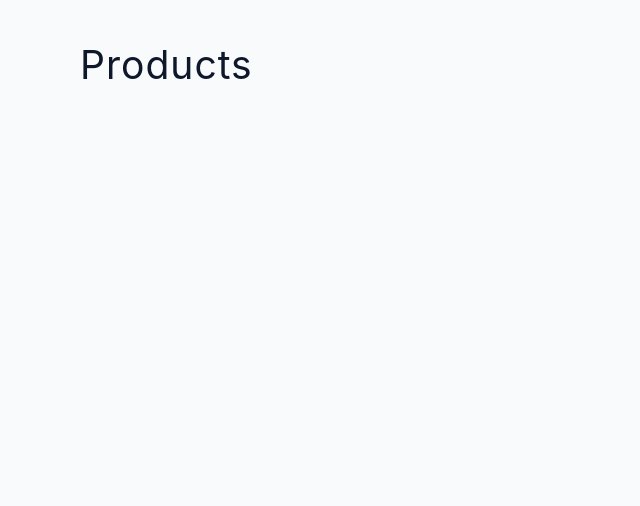
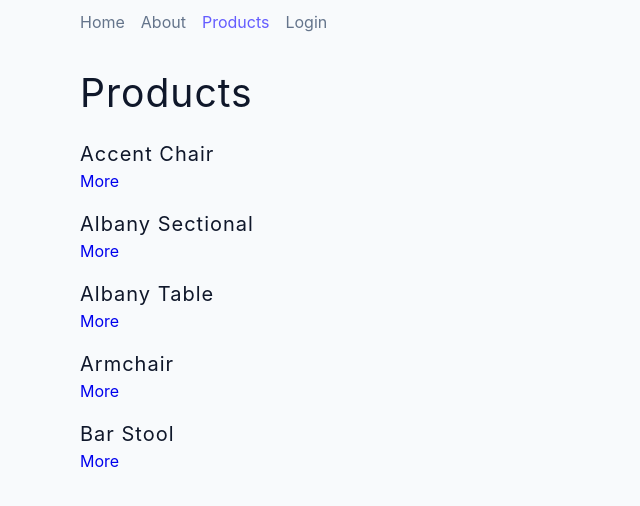
Before and after one commit to wadpas/cocktail-db-react, a React (Create React App) app: page /products in a window 1280 px wide. Shown: the top 506 px of the page, without its empty margins (0-640 px from the left). Built offline with nearby package versions, Linux system fonts and the light colour scheme.

Commit message:
finished routing

```diff
--- a/src/App.js
+++ b/src/App.js
@@ -1,16 +1,37 @@
 import { BrowserRouter, Routes, Route } from 'react-router-dom'
+import { useState } from 'react'
 
 import Home from './pages/Home'
 import About from './pages/About'
 import Products from './pages/Products'
+import Error from './pages/Error'
+import SharedLayout from './pages/SharedLayout'
+import SingleProduct from './pages/SingleProduct'
+import Dashboard from './pages/Dashboard'
+import Login from './pages/Login'
+import ProtectedRoute from './pages/ProtectedRoute'
 
 function App() {
+  const [user, setUser] = useState(null)
   return (
     <BrowserRouter>
       <Routes>
-        <Route path="/" element={<Home />} />
-        <Route path="/about" element={<About />} />
-        <Route path="/products" element={<Products />} />
+        <Route path="/" element={<SharedLayout />}>
+          <Route index element={<Home />} />
+          <Route path="/about" element={<About />} />
+          <Route path="/products" element={<Products />} />
+          <Route path="/products/:productId" element={<SingleProduct />} />
+          <Route path="/login" element={<Login setUser={setUser} />} />
+          <Route
+            path="/dashboard"
+            element={
+              <ProtectedRoute user={user}>
+                <Dashboard user={user} />
+              </ProtectedRoute>
+            }
+          />
+          <Route path="*" element={<Error />} />
+        </Route>
       </Routes>
     </BrowserRouter>
   )
--- /dev/null
+++ b/src/components/Navbar.js
@@ -0,0 +1,13 @@
+import { Link } from 'react-router-dom'
+
+const Navbar = () => {
+  return (
+    <nav className="navbar">
+      <Link to="/">Home</Link>
+      <Link to="/about">About</Link>
+      <Link to="/products">Products</Link>
+    </nav>
+  )
+}
+
+export default Navbar
--- /dev/null
+++ b/src/components/StyledNavbar.js
@@ -0,0 +1,30 @@
+import { NavLink } from 'react-router-dom'
+
+const Navbar = () => {
+  return (
+    <nav className="navbar">
+      <NavLink
+        to="/"
+        className={({ isActive }) => (isActive ? 'link active' : 'link')}>
+        Home
+      </NavLink>
+      <NavLink
+        to="/about"
+        className={({ isActive }) => (isActive ? 'link active' : 'link')}>
+        About
+      </NavLink>
+      <NavLink
+        to="/products"
+        className={({ isActive }) => (isActive ? 'link active' : 'link')}>
+        Products
+      </NavLink>
+      <NavLink
+        to="/login"
+        className={({ isActive }) => (isActive ? 'link active' : 'link')}>
+        Login
+      </NavLink>
+    </nav>
+  )
+}
+
+export default Navbar
--- a/src/pages/About.js
+++ b/src/pages/About.js
@@ -1,8 +1,13 @@
+import { Link } from 'react-router-dom'
+
 const About = () => {
   return (
-    <section className='section'>
+    <section className="section">
       <h2>About</h2>
+      <Link to="/" className="btn">
+        Home
+      </Link>
     </section>
-  );
-};
-export default About;
+  )
+}
+export default About
--- a/src/pages/Dashboard.js
+++ b/src/pages/Dashboard.js
@@ -1,8 +1,8 @@
-const Dashboard = () => {
+const Dashboard = ({ user }) => {
   return (
-    <section className='section'>
-      <h4>Dashboard</h4>
+    <section className="section">
+      <h4>Hello, {user?.name}</h4>
     </section>
-  );
-};
-export default Dashboard;
+  )
+}
+export default Dashboard
--- a/src/pages/Error.js
+++ b/src/pages/Error.js
@@ -1,8 +1,14 @@
+import { Link } from 'react-router-dom'
+
 const Error = () => {
   return (
-    <section className='section'>
-      <h2>Error</h2>
+    <section className="section">
+      <h2>404</h2>
+      <p>page not found</p>
+      <Link to="/" className="btn">
+        Home
+      </Link>
     </section>
-  );
-};
-export default Error;
+  )
+}
+export default Error
--- a/src/pages/Home.js
+++ b/src/pages/Home.js
@@ -1,8 +1,10 @@
 const Home = () => {
   return (
-    <section className='section'>
-      <h2>Home Page</h2>
-    </section>
-  );
-};
-export default Home;
+    <>
+      <section className="section">
+        <h2>home page</h2>
+      </section>
+    </>
+  )
+}
+export default Home
--- a/src/pages/Login.js
+++ b/src/pages/Login.js
@@ -1,45 +1,52 @@
-import { useState } from 'react';
-const Login = () => {
-  const [name, setName] = useState('');
-  const [email, setEmail] = useState('');
+import { useState } from 'react'
+import { useNavigate } from 'react-router-dom'
+
+const Login = ({ setUser }) => {
+  const [name, setName] = useState('')
+  const [email, setEmail] = useState('')
+
+  const navigate = useNavigate()
 
   const handleSubmit = async (e) => {
-    e.preventDefault();
-  };
+    e.preventDefault()
+    if (!name || !email) return
+    setUser({ name: name, email: email })
+    navigate('/dashboard')
+  }
 
   return (
-    <section className='section'>
-      <form className='form' onSubmit={handleSubmit}>
+    <section className="section">
+      <form className="form" onSubmit={handleSubmit}>
         <h5>login</h5>
-        <div className='form-row'>
-          <label htmlFor='name' className='form-label'>
+        <div className="form-row">
+          <label htmlFor="name" className="form-label">
             name
           </label>
           <input
-            type='text'
-            className='form-input'
-            id='name'
+            type="text"
+            className="form-input"
+            id="name"
             value={name}
             onChange={(e) => setName(e.target.value)}
           />
         </div>
-        <div className='form-row'>
-          <label htmlFor='email' className='form-label'>
+        <div className="form-row">
+          <label htmlFor="email" className="form-label">
             email
           </label>
           <input
-            type='email'
-            className='form-input'
-            id='email'
+            type="email"
+            className="form-input"
+            id="email"
             value={email}
             onChange={(e) => setEmail(e.target.value)}
           />
         </div>
-        <button type='submit' className='btn btn-block'>
+        <button type="submit" className="btn btn-block">
           login
         </button>
       </form>
     </section>
-  );
-};
-export default Login;
+  )
+}
+export default Login
--- a/src/pages/Products.js
+++ b/src/pages/Products.js
@@ -1,11 +1,22 @@
+import { Link } from 'react-router-dom'
+import products from '../data'
+
 const Products = () => {
   return (
-    <>
-      <section className='section'>
-        <h2>products</h2>
-      </section>
-    </>
-  );
-};
+    <section className="section">
+      <h2>products</h2>
+      <div className="products">
+        {products.map((product) => {
+          return (
+            <article key={product.id}>
+              <h5>{product.name}</h5>
+              <Link to={`/products/${product.id}`}>More</Link>
+            </article>
+          )
+        })}
+      </div>
+    </section>
+  )
+}
 
-export default Products;
+export default Products
--- /dev/null
+++ b/src/pages/ProtectedRoute.js
@@ -0,0 +1,10 @@
+import { Navigate } from 'react-router-dom'
+
+const ProtectedRoute = ({ children, user }) => {
+  if (!user) {
+    return <Navigate to="/" />
+  }
+  return children
+}
+
+export default ProtectedRoute
--- /dev/null
+++ b/src/pages/SharedLayout.js
@@ -0,0 +1,13 @@
+import { Link, Outlet } from 'react-router-dom'
+import Navbar from '../components/Navbar'
+import StyledNavbar from '../components/StyledNavbar'
+
+const Home = () => {
+  return (
+    <>
+      <StyledNavbar />
+      <Outlet />
+    </>
+  )
+}
+export default Home
--- a/src/pages/SingleProduct.js
+++ b/src/pages/SingleProduct.js
@@ -1,9 +1,16 @@
+import { Link, useParams } from 'react-router-dom'
+import products from '../data'
+
 const SingleProduct = () => {
+  const { productId } = useParams()
+  const product = products.find((product) => product.id === productId)
+  const { image, name } = product
   return (
-    <section className='section product'>
-      <h2>single product</h2>
+    <section className="section product">
+      <img src={image} alt={name} />
+      <h4>{name}</h4>
     </section>
-  );
-};
+  )
+}
 
-export default SingleProduct;
+export default SingleProduct
```
